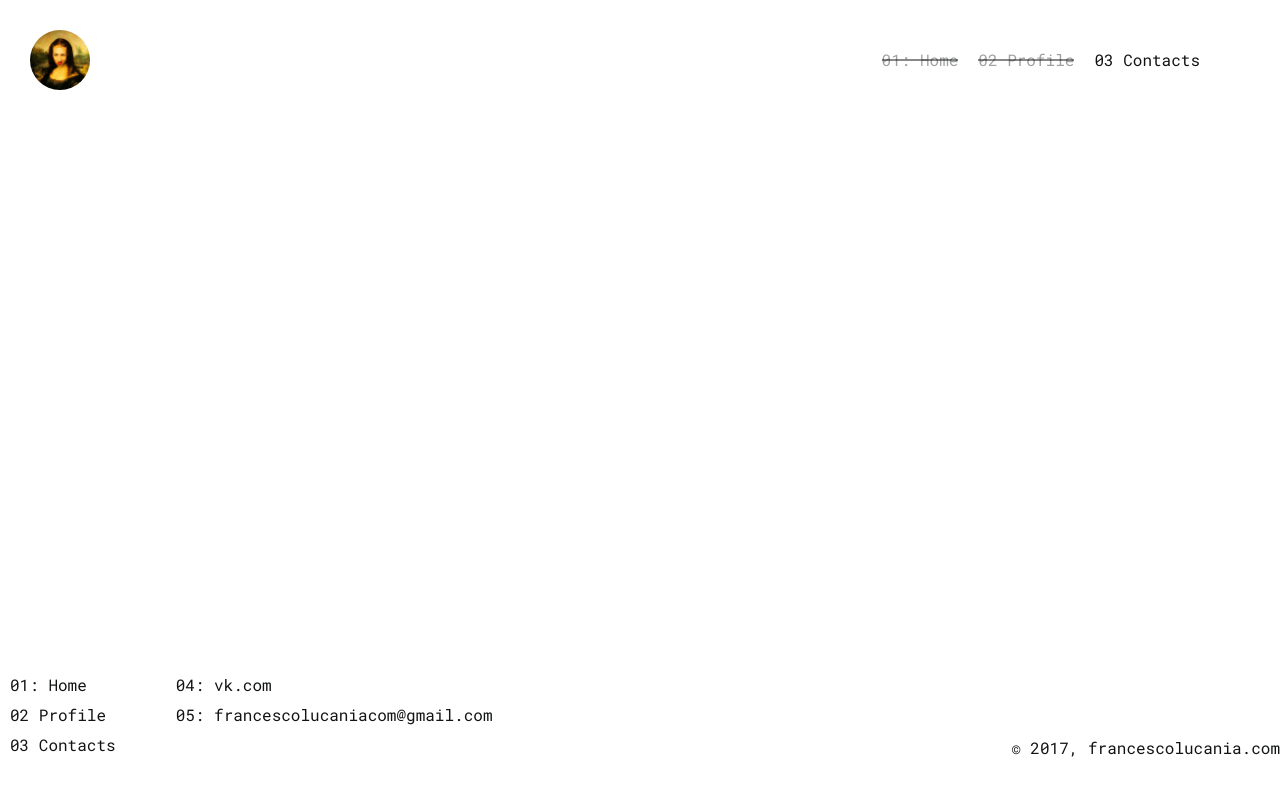
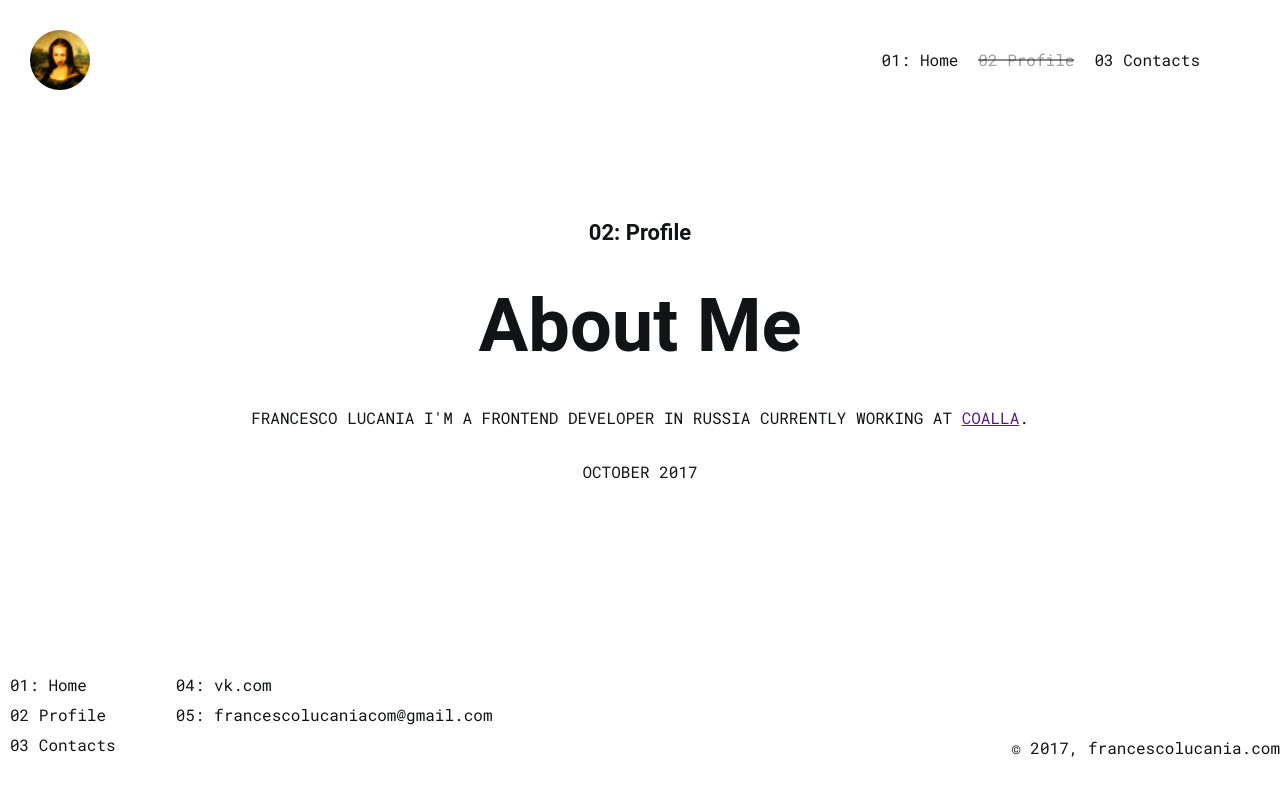
Before and after one commit to francescoLucania/fl-create, a React (Create React App) app: page /profile in a window 1280 px wide. Shown: the top 796 px of the page. Built offline with nearby package versions, Linux system fonts and the light colour scheme.

Commit message:
edit router & create profile

```diff
--- a/src/StyleConfig.js
+++ b/src/StyleConfig.js
@@ -128,6 +128,8 @@ export const TitleH1 = styled.h1`
     }
 `;
 
+export const TitleH1_h2mod = TitleH1.withComponent('h2');
+
 export const TitleH2 = styled.h2`
     font-family: ${props => props.theme.headingFontFamily};
     font-weight: ${props => props.theme.headingFontWeight};
@@ -161,6 +163,34 @@ export const TitleH3 = styled.h3`
     line-height: 3.4rem;
     `}
 `;
+
+
+
+export const PromoTitleH1 = styled.h1`
+    font-family: ${props => props.theme.headingFontFamily};
+    font-weight: ${props => props.theme.headingFontWeight};
+    font-size: 1.8rem;
+    line-height: 2.4rem;
+
+    ${media.md`
+    font-size: 2.2rem;
+    line-height: 2.6rem;
+    `}
+`;
+
+
+export const PromoTitleH2 = styled.h2`
+    font-family: ${props => props.theme.headingFontFamily};
+    font-weight: ${props => props.theme.headingFontWeight};
+    font-size: 3.6rem;
+    line-height: 4.2rem;
+
+    ${media.md`
+    font-size: 7.4rem;
+    line-height: 8rem;
+    `}
+`;
+
 
 // forms
 
--- a/src/components/App/App.js
+++ b/src/components/App/App.js
@@ -21,7 +21,7 @@ const StyleApp= styled.div`
 export const siteNavigateMenuLinks = [
 
     {
-        link: '/',
+        link: '/home',
         label: '01: Home'
     },
 
--- a/src/components/Header/Header.js
+++ b/src/components/Header/Header.js
@@ -24,7 +24,7 @@ const HeaderBody = styled.header`
     &.site-header-scroll-mod {
 
         .logo-box {
-          ${size('4.5rem')};
+          ${size('3.5rem')};
         }
     }
 
@@ -248,9 +248,8 @@ const HeaderGrid = styled.div`
     `}
 `;
 
-const HeaderLogo = styled.a`
-    ${size('4rem')};
-    display: block;
+const HeaderLogo = styled.div`
+    ${size('3.5rem')};
     transition: all .6s;
     will-change: width;
 
--- a/src/components/Main/Main.js
+++ b/src/components/Main/Main.js
@@ -3,6 +3,7 @@ import {Switch, Route, Redirect} from 'react-router-dom';
 import Home from '../../pages/Home/Home';
 import Demo from '../../pages/Demo/Demo';
 import BlogPage from '../../pages/BlogPage/BlogPage';
+import Profile from '../../pages/Profile/Profile';
 
 // import About from '../../pages/About/About';
 // import Contacts from '../../pages/Contacts/Contacts';
@@ -73,9 +74,11 @@ class Main extends Component {
         return (
             <StyleMain id="site-main">
                 <Switch>
-                    <Route exact path="/" component={Home}/>
+                    <Route exact path="/home" component={Home}/>
                     <Route path="/home/:id" component={BlogPage} />
+                    <Route path="/profile" component={Profile} />
                     <Route path="/demo" component={Demo} />
+                    <Redirect from="/" exact to="/home" />
                 </Switch>
             </StyleMain>
         )
--- a/src/pages/BlogPage/BlogPage.js
+++ b/src/pages/BlogPage/BlogPage.js
@@ -1,6 +1,10 @@
 import React, {Component} from 'react';
 import BLOG_API from '../../pages/Home/Home';
 import Loader from '../../components/Loader/Loader';
+import Moment from 'react-moment';
+import $ from 'jquery';
+import '../../scripts/wysiwyg/wysiwyg';
+
 
 // styles
 import styled, {css, ThemeProvider} from 'styled-components';
@@ -57,40 +61,67 @@ class BlogPage extends React.Component {
         };
     }
 
+    render() {
+        return (
+            <SectionBox>
+                <Container>
+                    <ArticlePage>
+                        {this.state.post ?
+                            <article>
+                              <header>
+                                <TitleH1>{this.state.post.title.rendered}</TitleH1>
+                                <ArticleDate><span>
+                                    <Moment format="YYYY/MM/DD">{this.date_gmt}</Moment></span>
+                                </ArticleDate>
+                              </header>
+                              <Wysiwyg
+                                innerRef={(div) => { this.wysiwygBox = div; }}
+                                className="js-wysiwyg"
+                                dangerouslySetInnerHTML={{ __html : this.state.post.content.rendered }}>
+                              </Wysiwyg>
+
+
+
+
+                            </article>
+                            :
+                            <Loader><span>{loaderContent}</span></Loader>
+                          }
+
+                          <input type="text" ref={(ref) => this.myTextInput = ref} />
+                    </ArticlePage>
+
+                </Container>
+            </SectionBox>
+        )
+    }
 
     componentWillMount () {
-
         return fetch('http://3.wm22736-wordpress.tw1.ru/wp-json/wp/v2/posts/' + this.props.match.params.id).then((response) => response.json())
             .then(post => {
                 this.setState({
                     post: post
                 });
             });
+
+
     }
 
     componentDidMount () {
       this.setState({
           postLoad: true
       });
+
+      {this.state.post ?
+        console.log(this.myTextInput)
+        :
+        console.log(1);
       }
 
 
-    render() {
-        console.log('render');
-        return (
 
-            <SectionBox>
-                <Container>
-                    <ArticlePage>
-                        {this.state.post ?
-                            <article><header><TitleH1>{this.state.post.title.rendered}</TitleH1><ArticleDate><span>{this.state.post.date_gmt}</span></ArticleDate></header>{this.state.post ? <Wysiwyg dangerouslySetInnerHTML={{ __html : this.state.post.content.rendered }}></Wysiwyg> : <div></div>}</article>
-                            :
-                            <Loader><span>{loaderContent}</span></Loader>}
-                    </ArticlePage>
-                </Container>
-            </SectionBox>
-        )
     }
+
 }
 
 export default BlogPage;
--- a/src/pages/Home/Home.js
+++ b/src/pages/Home/Home.js
@@ -1,14 +1,13 @@
 import React, {Component} from 'react';
-import Loader from '../../components/Loader/Loader';
 import Moment from 'react-moment';
 import {NavLink, Link} from 'react-router-dom';
+
 import BlogPage from '../../pages/BlogPage/BlogPage';
+import Loader from '../../components/Loader/Loader';
+
 // styles
 import styled, {css, ThemeProvider} from 'styled-components';
 import {Container, SectionBox, Wysiwyg, media, Button, ButtonLinkMod, Checkbox, Radio, InputForm, TextareaForm, TitleH2} from'../../StyleConfig';
-
-
-const title = 'Hello World, this is my first styled component!';
 
 export const BLOG_API = "http://3.wm22736-wordpress.tw1.ru/";
 
@@ -68,13 +67,14 @@ const ArticleDate = styled.div`
   }
 `;
 var loaderContent = "< загрузка... />";
+// an example array of items to be paged
 
 class Home extends Component {
     constructor(props) {
         super(props);
         this.state = { // инициализируем состояние по-умолчанию
-            posts: [],
-            postsLoad: false
+          posts: [],
+          postsLoad: false
         };
     }
 
@@ -83,8 +83,8 @@ class Home extends Component {
             .then((response) => response.json()) // получаем ответ в формате json
             .then(posts => {
                 this.setState({
-                    posts: posts, // обновляем состояние страницы
-                    postsLoad: true
+                  posts: posts, // обновляем состояние страницы
+                  postsLoad: true
                 });
             })
     }
@@ -117,6 +117,7 @@ class Home extends Component {
                                 </article>
                             ))
                         }
+
                     </HomeBlog>
 
 
@@ -125,5 +126,4 @@ class Home extends Component {
         )
     }
 }
-
 export default Home;
--- /dev/null
+++ b/src/pages/Profile/Profile.js
@@ -0,0 +1,86 @@
+import React, {Component} from 'react';
+import BLOG_API from '../../pages/Home/Home';
+import Loader from '../../components/Loader/Loader';
+
+// styles
+import styled, {css, ThemeProvider} from 'styled-components';
+import {Container, SectionBox, Wysiwyg, media, ButtonLinkMod, PromoTitleH1, PromoTitleH2} from'../../StyleConfig';
+
+const ProfilePromo = styled.article`
+  display: block;
+  text-align: center;
+  padding: 2rem;
+
+  > header {
+    margin-bottom: 3rem;
+
+    ${media.md`
+      margin-bottom: 4rem;
+    `}
+
+    ${media.lg`
+      margin-bottom: 3rem;
+    `}
+
+    > H1,
+    > h2 {
+      margin-bottom: 4rem;
+
+      ${media.md`
+        margin-bottom: 4rem;
+      `}
+    }
+  }
+
+  > p {
+    font-size: 1.2rem;
+    line-height: 1.8rem;
+    text-transform: uppercase;
+    margin-bottom: 2rem;
+
+    ${media.md`
+      font-size: 1.6rem;
+      line-height: 2.4rem;
+
+      &:not(:last-child) {
+         margin-bottom: 3rem;
+      }
+    `}
+  }
+`;
+
+const ProfileAbout = styled.div`
+
+${media.md`
+  display: flex;
+  justify-content: stretch;
+`}
+`;
+
+class Profile extends Component {
+  constructor(props) {
+      super(props);
+      this.state = { // инициализируем состояние по-умолчанию
+        posts: [],
+        postsLoad: false
+      };
+    }
+
+  render() {
+      return (
+          <SectionBox>
+              <Container>
+                <ProfilePromo>
+                  <header>
+                    <PromoTitleH1>02: Profile</PromoTitleH1>
+                    <PromoTitleH2>About Me</PromoTitleH2>
+                  </header>
+                  <p>FRANCESCO LUCANIA I{"'"}M A FRONTEND DEVELOPER IN RUSSIA CURRENTLY WORKING AT <a target="_blank" href="">COALLA</a>.</p>
+                  <p>OCTOBER 2017</p>
+                </ProfilePromo>
+              </Container>
+          </SectionBox>
+      )
+  }
+}
+export default Profile;
```
Also changed, not shown: src/components/Pagination/Pagination.js (added, +138 -0 lines). Lines whose indentation alone changed are shown as unchanged.
